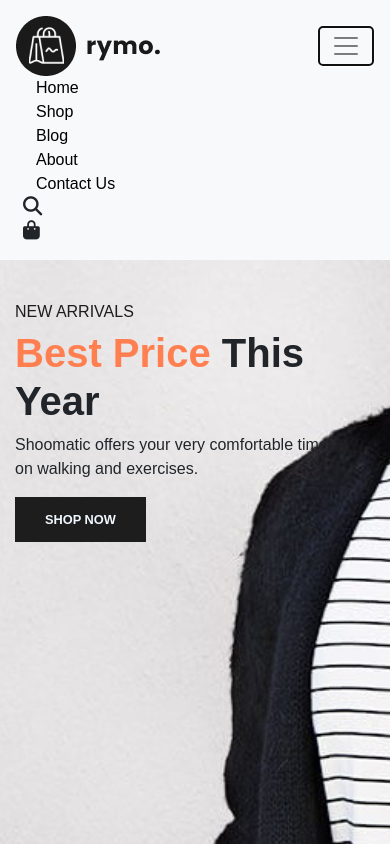
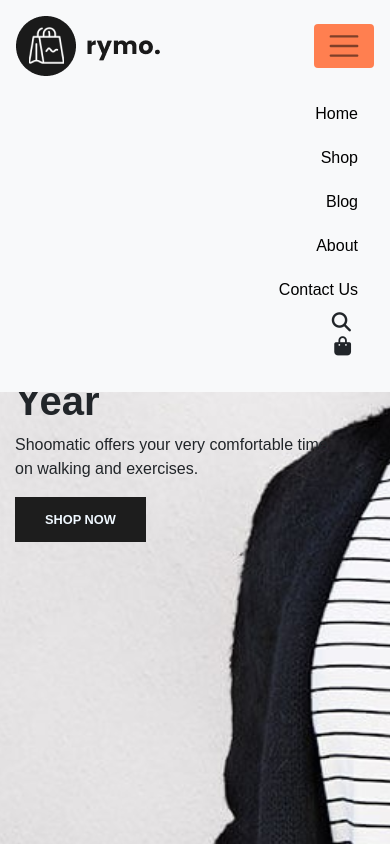
Before and after one commit to shubhkshatriya/Shopping-Web-Site, a plain HTML site: page index.html in a window 390 px wide. Both pictures are taken after a click on the button "Toggle navigation". Drawn offline with nearby package versions, Linux system fonts and the light colour scheme.

Commit message:
Navbar toggle button css changes

```diff
--- a/index.html
+++ b/index.html
@@ -17,8 +17,8 @@
     <nav class="navbar navbar-expand-lg navbar-light bg-light py-3 fixed-top">
         <div class="container-fluid">
           <img src="img/logo1.png" alt="">
-          <button class="navbar-toggler" type="button" data-bs-toggle="collapse" data-bs-target="#navbarSupportedContent" aria-controls="navbarSupportedContent" aria-expanded="false" aria-label="Toggle navigation">
-            <span class="navbar-toggler-icon"></span>
+          <button class="navbar-toggler" id="toggler" type="button" data-bs-toggle="collapse" data-bs-target="#navbarSupportedContent" aria-controls="navbarSupportedContent" aria-expanded="false" aria-label="Toggle navigation">
+            <span id="bar" class="navbar-toggler-icon"></span>
           </button>
           <div class="collapse navbar-collapse" id="navbarSupportedContent">
             <ul class="navbar-nav ml-auto">
--- a/style.css
+++ b/style.css
@@ -76,6 +76,47 @@ button:hover{
     transition: 0.3s ease;
 }
 
+.navbar-light .navbar-toggler{
+    border: none;
+    outline: none;
+}
+
+#bar{
+    font-size: 1.5rem;
+    padding: 7px;
+    cursor:pointer;
+    font-weight: 500;
+    transition: 0.3s ease;
+    color: black;
+}
+
+#bar:hover,
+#bar.active{
+    color: #fff;
+}
+
+@media only screen and (max-width: 991px) {
+    body>nav>div>button:hover,
+    body>nav>div> button:focus{
+        background-color: coral;
+    }
+
+    /* body>nav>div>button:hover #bar,
+    body>nav>div> button:focus #bar{
+        background-color: #fff;
+    } */
+
+    #navbarSupportedContent > ul{
+        margin: 1rem;
+        justify-content: flex-end;
+        align-items: flex-end;
+        text-align: right;
+    }
+    #navbarSupportedContent > ul > li:nth-child(n) > a{
+        padding: 10px 0;
+    }
+}
+
 #home{
     background-image: url("img/back.jpg");
     width: 100%;
```
